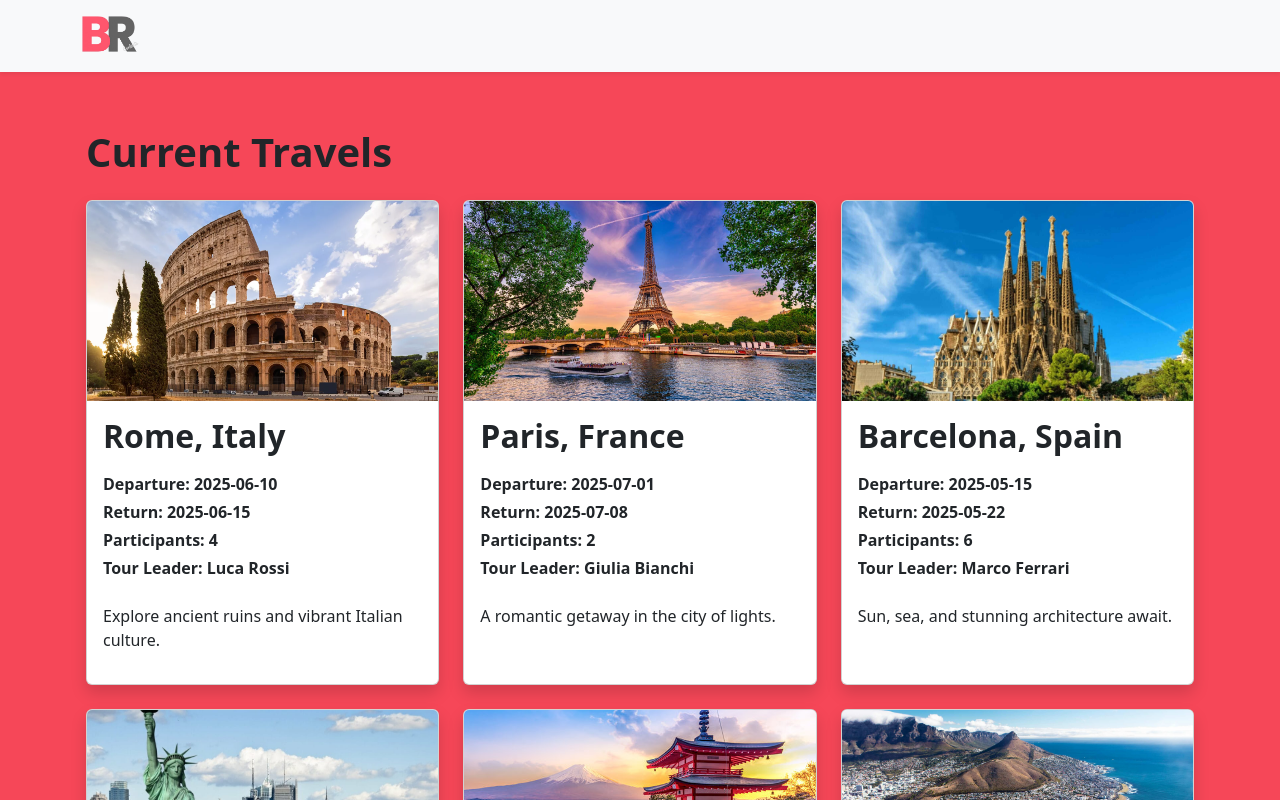
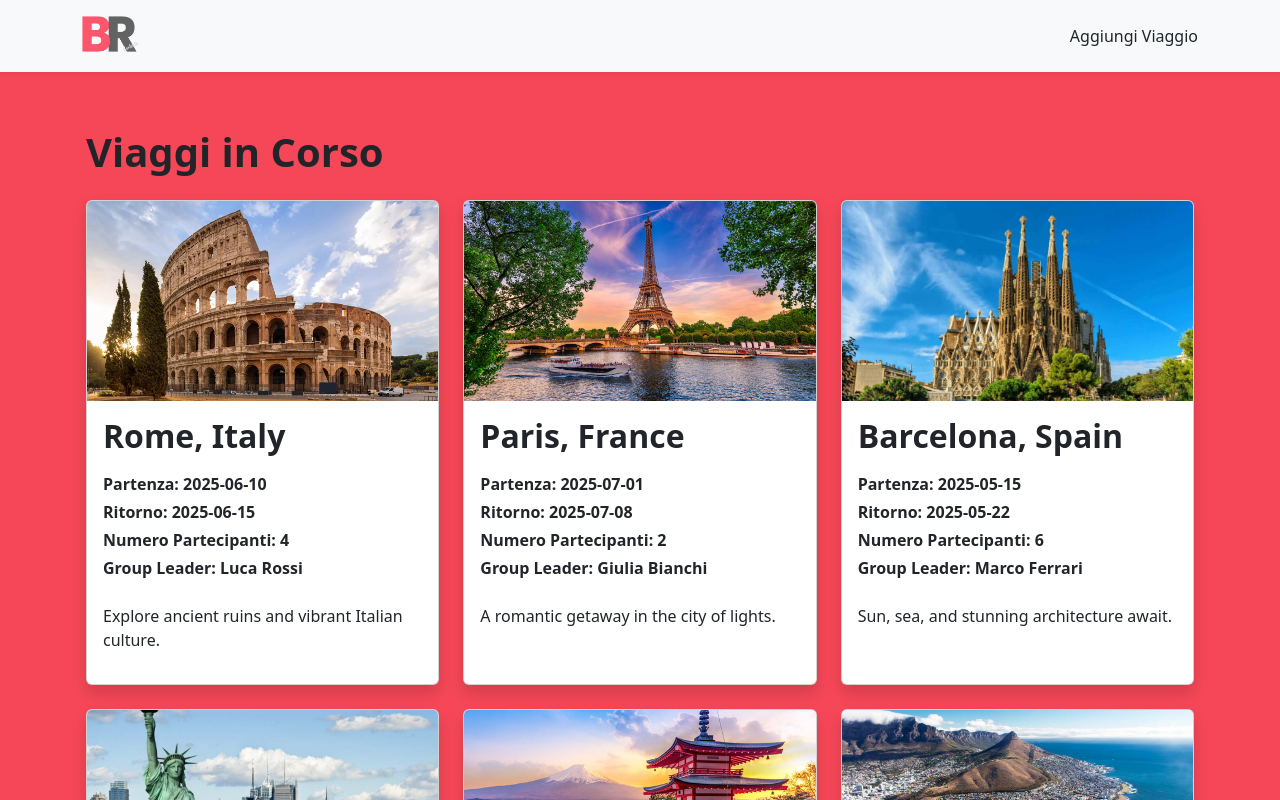
Before and after one commit to GiuseppeFiliberto/BooRoad, a React (Vite) app: page / in a window 1280 px wide. Shown: the top 800 px of the page. Built offline with nearby package versions, Linux system fonts and the light colour scheme; a web font is replaced by a local one.

Commit message:
Translate text to Italian in various components; update Header and Travel cards for improved clarity and consistency

```diff
--- a/src/Componets/Client_accordion.jsx
+++ b/src/Componets/Client_accordion.jsx
@@ -12,14 +12,14 @@ export default function Clientaccordion({ client }) {
                     <div className="accordion-body">
                         <p><strong>Codice Fiscale:</strong> {client.codiceFiscale}</p>
                         <p>
-                            <strong>Phone:</strong> {client.phone}
+                            <strong>Cellulare:</strong> {client.phone}
                             <a
                                 href={`tel:${client.phone}`}
                                 className="call-btn"
                                 title="Chiama"
                             >
                                 <i className="bi bi-telephone"></i>
-                                <span style={{ marginLeft: '4px' }}>Call</span>
+                                <span style={{ marginLeft: '4px' }}>Chiama</span>
                             </a>
                         </p>
                         <p><strong>Email:</strong> {client.email}</p>
--- a/src/Componets/Header.jsx
+++ b/src/Componets/Header.jsx
@@ -6,16 +6,16 @@ export default function Header() {
     return (
         <>
             <nav className="navbar navbar-expand navbar-light bg-light shadow-sm">
-                <div className="container">
+                <div className="container d-flex justify-content-between">
                     <div className="py-2">
                         <Link className="nav-item nav-link active" to="/">
                             <img src="/images/BooRoad.png" alt="Logo" style={{ width: "60px" }} />
                         </Link>
+                    </div>
 
-                        {/* <Link to="/add-travel" className="nav-link text-dark add-travel">
-                            Add travel
-                        </Link> */}
-                    </div>
+                    <Link to="/add-travel" className="nav-link text-dark add-travel">
+                        Aggiungi Viaggio
+                    </Link>
                 </div>
             </nav>
         </>
--- a/src/Componets/Travel_cards.jsx
+++ b/src/Componets/Travel_cards.jsx
@@ -13,11 +13,10 @@ export default function TravelCards({ destination }) {
                             {destination.destination}
                         </h2>
                         <div className="d-flex flex-column gap-1 mt-3">
-                            <span className="d-block fw-bold">Departure: {destination.departureDate}</span>
-                            <span className="d-block fw-bold">Return: {destination.returnDate}</span>
-                            <span className="d-block fw-bold">Participants: {destination.participants}</span>
-                            <span className="d-block fw-bold">Tour Leader: {destination.tourLeader}</span>
-
+                            <span className="d-block fw-bold">Partenza: {destination.departureDate}</span>
+                            <span className="d-block fw-bold">Ritorno: {destination.returnDate}</span>
+                            <span className="d-block fw-bold">Numero Partecipanti: {destination.participants}</span>
+                            <span className="d-block fw-bold">Group Leader: {destination.tourLeader}</span>
                         </div>
                         <p className="mt-4">{destination.description}</p>
                     </div>
--- a/src/Pages/HomePage.jsx
+++ b/src/Pages/HomePage.jsx
@@ -7,7 +7,7 @@ export default function HomePage() {
     return (
         <>
             <div className="container p-3 mt-3">
-                <h1 className="fw-bold my-4">Current Travels</h1>
+                <h1 className="fw-bold my-4">Viaggi in Corso</h1>
                 <div className="row g-4">
                     {
                         Destinations.map(destination =>
--- a/src/Pages/TravelPage.jsx
+++ b/src/Pages/TravelPage.jsx
@@ -26,10 +26,10 @@ export default function Traveldetailcard() {
                         <h1 className="fw-bold">{destination.destination}</h1>
                         <p>{destination.description}</p>
                         <p>
-                            <strong>Departure:</strong> {destination.departureDate}<br />
-                            <strong>Return:</strong> {destination.returnDate}<br />
-                            <strong>Participants:</strong> {destination.participants}<br />
-                            <strong>Tour Leader:</strong> {destination.tourLeader}
+                            <strong>Partenza:</strong> {destination.departureDate}<br />
+                            <strong>Ritorno:</strong> {destination.returnDate}<br />
+                            <strong>Partecipanti:</strong> {destination.participants}<br />
+                            <strong>Group Leader:</strong> {destination.tourLeader}
                         </p>
                     </div>
                     <div className="col-sm-12 col-lg-6">
@@ -42,12 +42,12 @@ export default function Traveldetailcard() {
 
                 <div className="accordion">
                     {/* Accordion for client details */}
-                    <h2 className="mb-4 mt-3">Client Details</h2>
+                    <h2 className="mb-4 mt-3">Lista Partecipanti</h2>
 
                     <input
                         type="text"
                         className="form-control mb-3"
-                        placeholder="Search clients..."
+                        placeholder="Cerca Partecipante"
                         value={searchWord}
                         onChange={(e) => setSearchword(e.target.value)}
                     />
```
